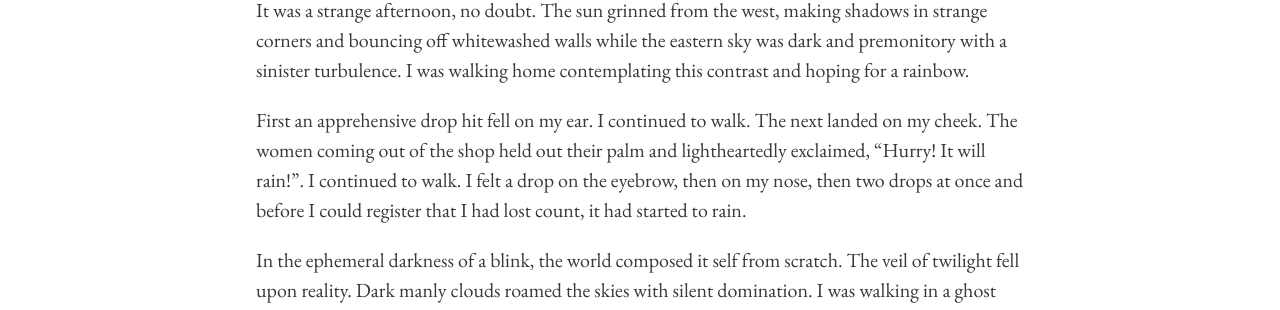
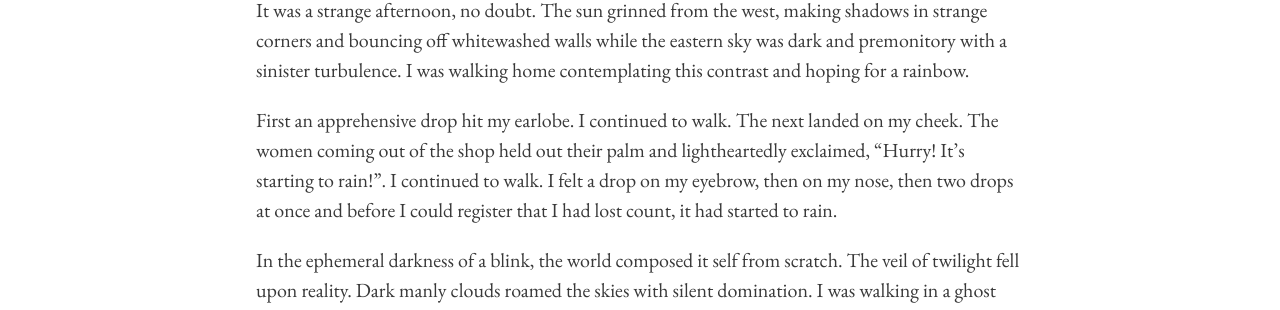
Before and after one commit to niravcodes/niravcodes.github.io, a Jekyll site: the page built from _posts/2019-03-05-a-downpour-then-a-rainbow.md, in a window 1280 px wide. Shown: the part 425-735 px from the top of the page. Built offline with Jekyll 4.4.1, drawn with Linux system fonts in a browser that asks for light colours; comment, search, counter and statistics services are not loaded.

Commit message:
Update from Forestry.io nirav Nikhil updated _posts/2019-03-05-a-downpour-then-a-rainbow.md

```diff
--- a/_posts/2019-03-05-a-downpour-then-a-rainbow.md
+++ b/_posts/2019-03-05-a-downpour-then-a-rainbow.md
@@ -11,9 +11,7 @@ date: 2019-03-05 13:18:16 +0000
 ---
 It was a strange afternoon, no doubt. The sun grinned from the west, making shadows in strange corners and bouncing off whitewashed walls while the eastern sky was dark and premonitory with a sinister turbulence. I was walking home contemplating this contrast and hoping for a rainbow.
 
-First an apprehensive drop hit fell on my ear. I continued to walk. The next landed on my cheek. The women coming out of the shop held out their palm and lightheartedly exclaimed, "Hurry! It will rain!". I continued to walk. I felt a drop on the eyebrow, then on my nose, then two drops at once and before I could register that I had lost count, it had started to rain.
-
-<!--more-->
+First an apprehensive drop hit my earlobe. I continued to walk. The next landed on my cheek. The women coming out of the shop held out their palm and lightheartedly exclaimed, "Hurry! It's starting to rain!". I continued to walk. I felt a drop on my eyebrow, then on my nose, then two drops at once and before I could register that I had lost count, it had started to rain.
 
 In the ephemeral darkness of a blink, the world composed it self from scratch. The veil of twilight fell upon reality. Dark manly clouds roamed the skies with silent domination. I was walking in a ghost town lack-love and abandoned even by the colorful clothes on the wires. The rain fell, making mirror of the endless river of dead asphalt. The storm agitated benign trees with murderous intent. There will be no rainbow, the thunder roared.
 
```
